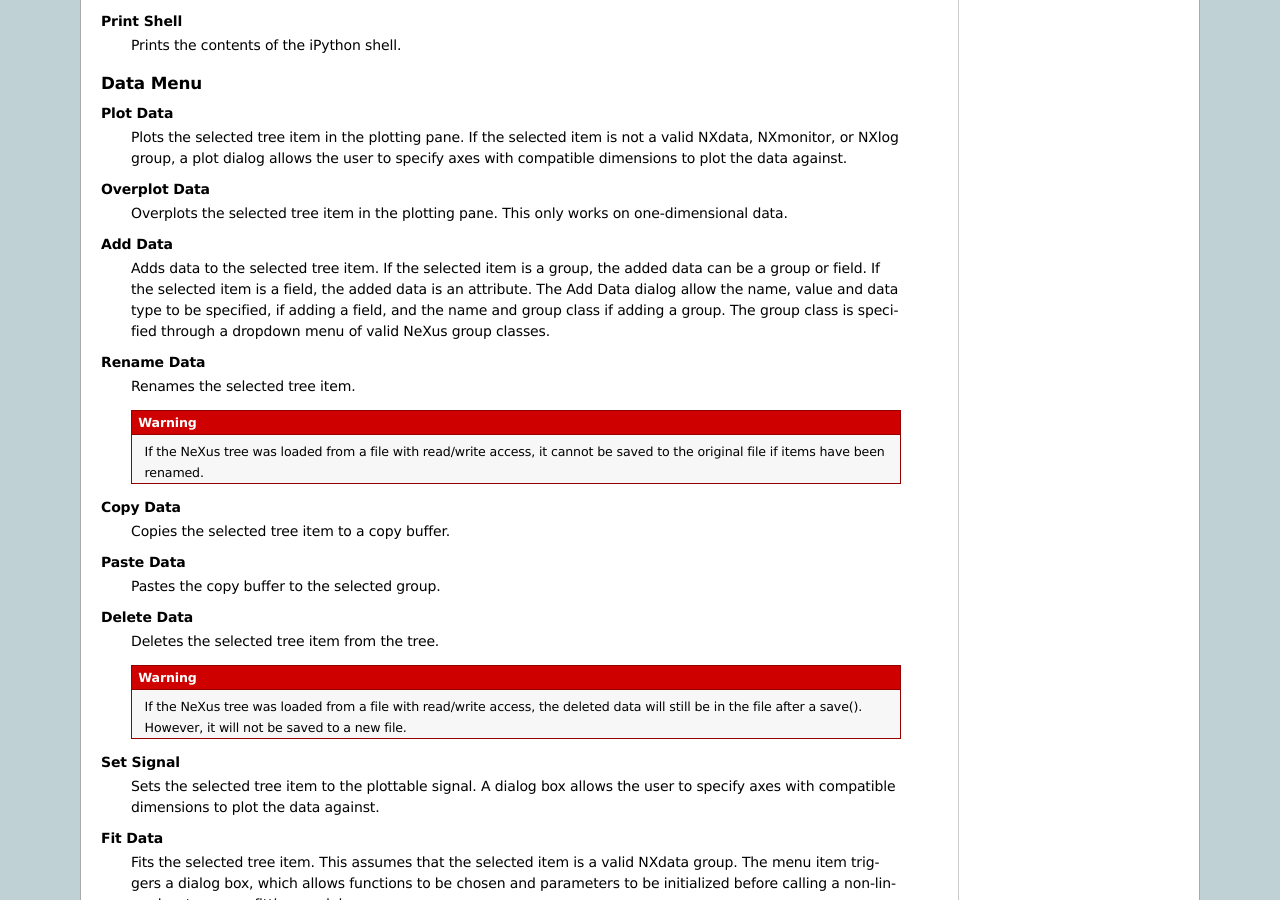
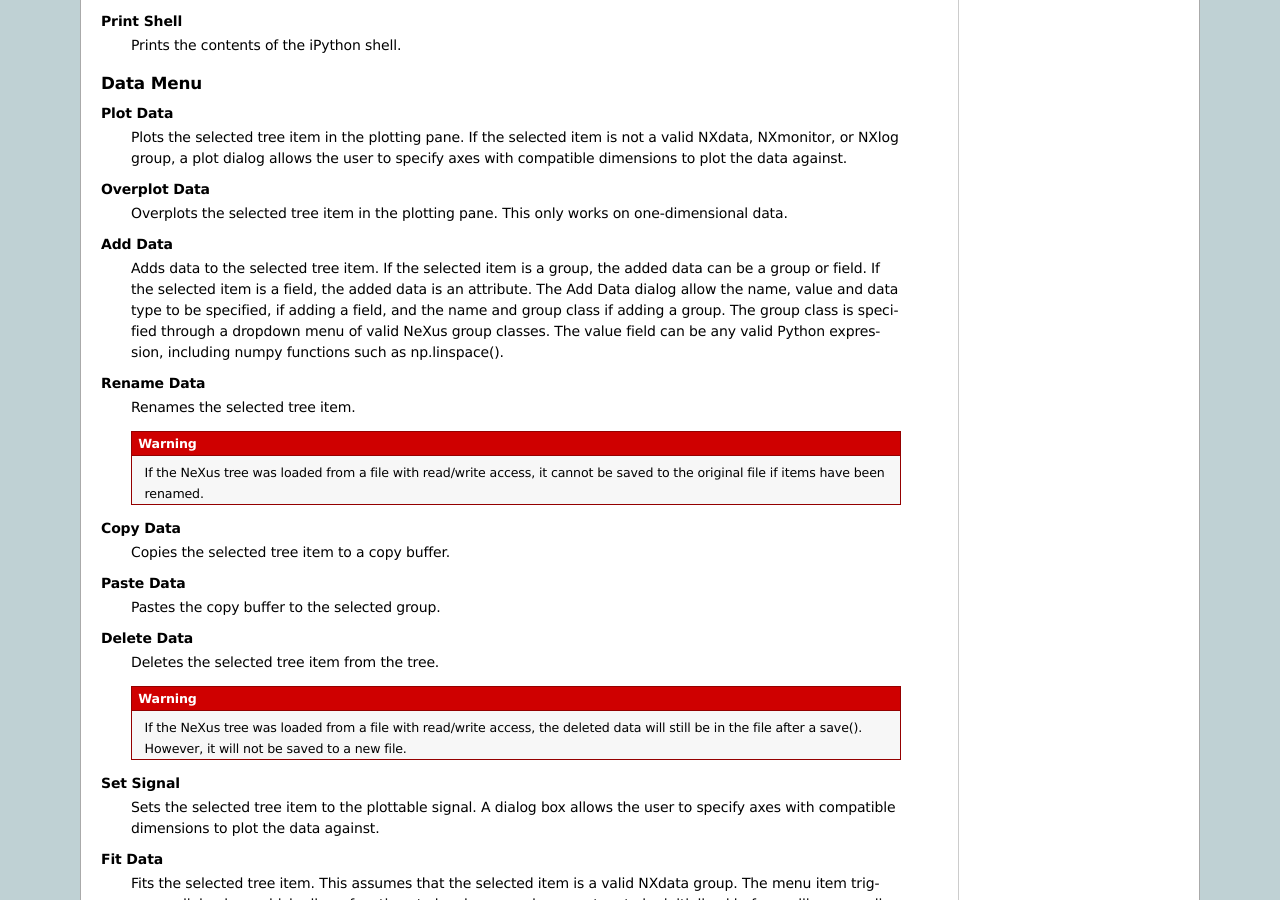
Before and after one commit to nexpy/nexpy, a Sphinx documentation site: the page built from doc/source/pythongui.rst, in a window 1280 px wide and 900 px high, scrolled down 2357 px. Built offline with Sphinx 7.4.7, drawn with Linux system fonts in a browser that asks for light colours.

Commit message:
Updated documentation

```diff
--- a/doc/source/pythongui.rst
+++ b/doc/source/pythongui.rst
@@ -117,7 +117,8 @@ Data Menu
     added data is an attribute. The Add Data dialog allow the name, value and
     data type to be specified, if adding a field, and the name and group class
     if adding a group. The group class is specified through a dropdown menu of
-    valid NeXus group classes.
+    valid NeXus group classes. The value field can be any valid Python
+    expression, including numpy functions such as np.linspace().
 **Rename Data**
     Renames the selected tree item.
 
```
